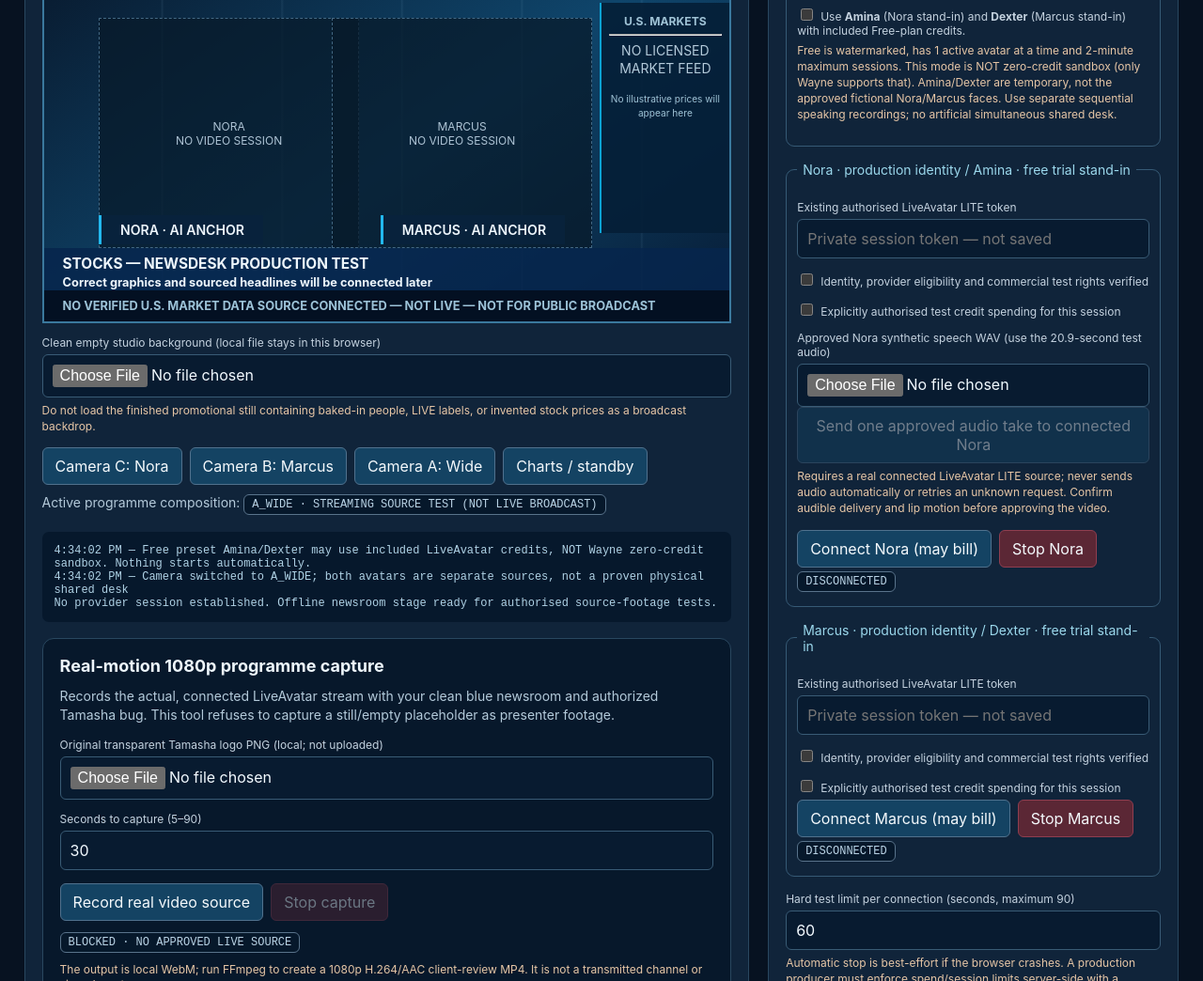
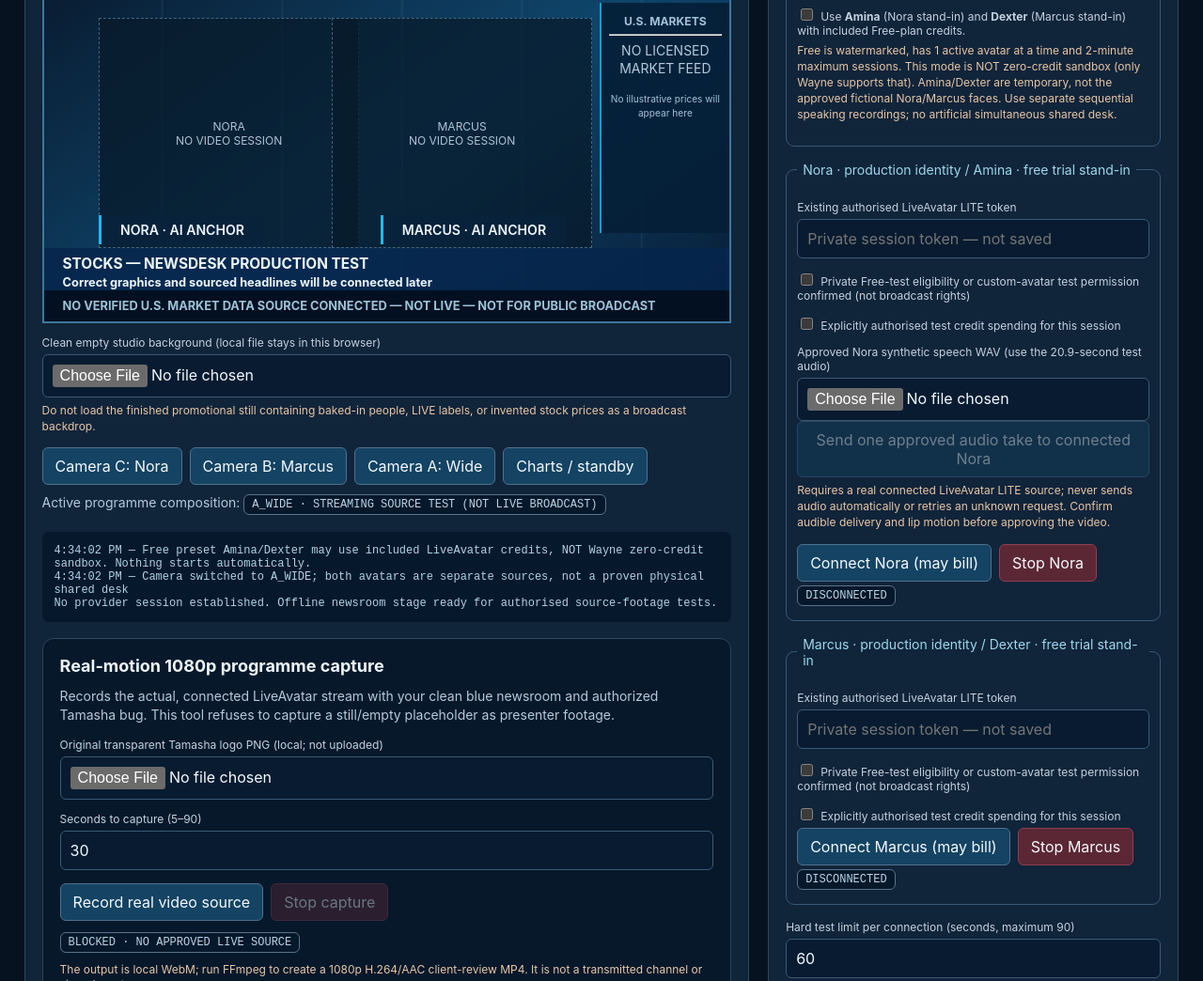
Before and after one commit to waseem99/Money-24-7, a website built with Vite: page stocks-streaming-lab.html in a window 1280 px wide. Shown: the part 288-1332 px from the top of the page at 94% size. Built offline with nearby package versions, Linux system fonts and the light colour scheme.

Commit message:
Make Free preset permission check clearly private-only rather than implying commercial TV broadcast rights

```diff
--- a/stocks-streaming-lab.html
+++ b/stocks-streaming-lab.html
@@ -86,7 +86,7 @@ fieldset{border:1px solid #365a75;border-radius:9px;margin:16px 0;padding:11px}l
 </fieldset>
 <fieldset><legend>Nora · production identity / Amina · free trial stand-in</legend>
 <label for="NORA-token">Existing authorised LiveAvatar LITE token</label><input id="NORA-token" type="password" autocomplete="off" placeholder="Private session token — not saved"/>
-<label><input id="NORA-approved" type="checkbox"/>Identity, provider eligibility and commercial test rights verified</label>
+<label><input id="NORA-approved" type="checkbox"/>Private Free-test eligibility or custom-avatar test permission confirmed (not broadcast rights)</label>
 <label><input id="NORA-credit" type="checkbox"/>Explicitly authorised test credit spending for this session</label>
 <label for="NORA-audio-file">Approved Nora synthetic speech WAV (use the 20.9-second test audio)</label>
 <input id="NORA-audio-file" type="file" accept=".wav,.mp3,audio/wav,audio/mpeg"/>
@@ -95,7 +95,7 @@ fieldset{border:1px solid #365a75;border-radius:9px;margin:16px 0;padding:11px}l
 <div class="controls"><button id="NORA-start">Connect Nora (may bill)</button><button id="NORA-stop" class="danger">Stop Nora</button></div><span class="status" id="NORA-status">DISCONNECTED</span></fieldset>
 <fieldset><legend>Marcus · production identity / Dexter · free trial stand-in</legend>
 <label for="MARCUS-token">Existing authorised LiveAvatar LITE token</label><input id="MARCUS-token" type="password" autocomplete="off" placeholder="Private session token — not saved"/>
-<label><input id="MARCUS-approved" type="checkbox"/>Identity, provider eligibility and commercial test rights verified</label>
+<label><input id="MARCUS-approved" type="checkbox"/>Private Free-test eligibility or custom-avatar test permission confirmed (not broadcast rights)</label>
 <label><input id="MARCUS-credit" type="checkbox"/>Explicitly authorised test credit spending for this session</label>
 <div class="controls"><button id="MARCUS-start">Connect Marcus (may bill)</button><button id="MARCUS-stop" class="danger">Stop Marcus</button></div><span class="status" id="MARCUS-status">DISCONNECTED</span></fieldset>
 <label for="session-cap">Hard test limit per connection (seconds, maximum 90)</label><input id="session-cap" type="number" min="5" max="90" value="60"/>
```
